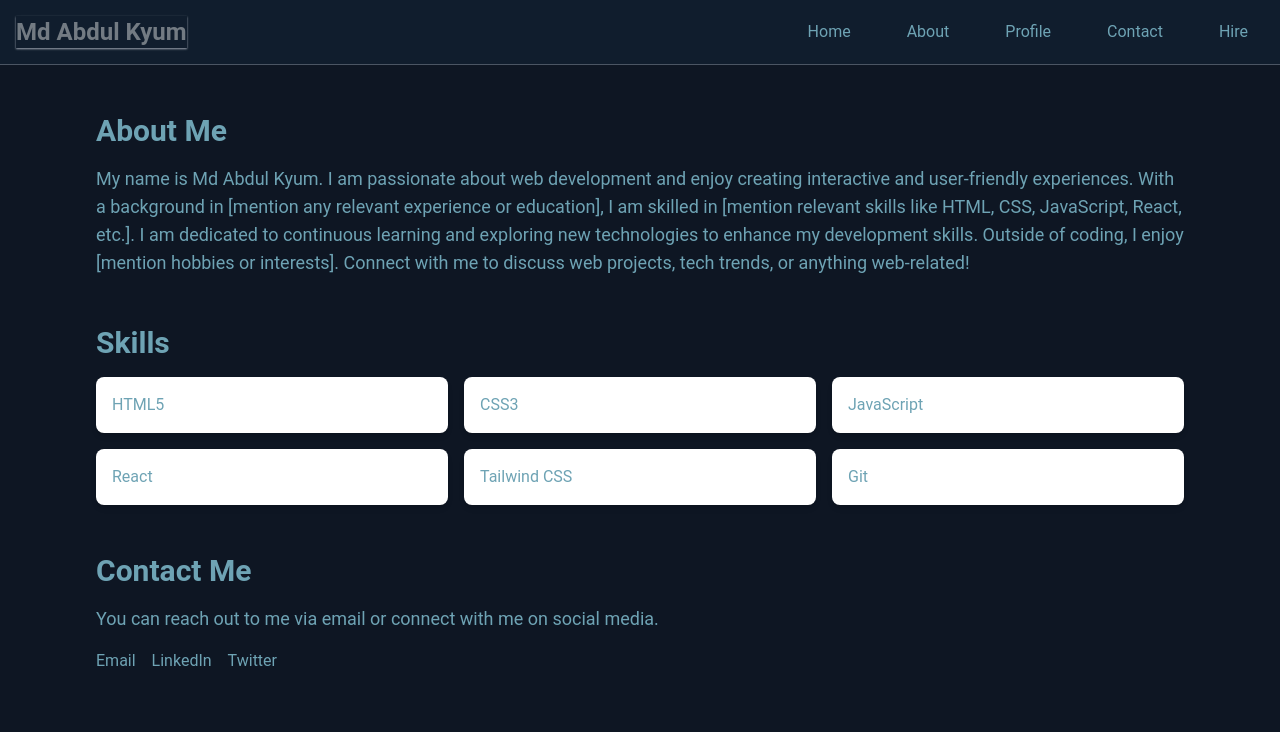
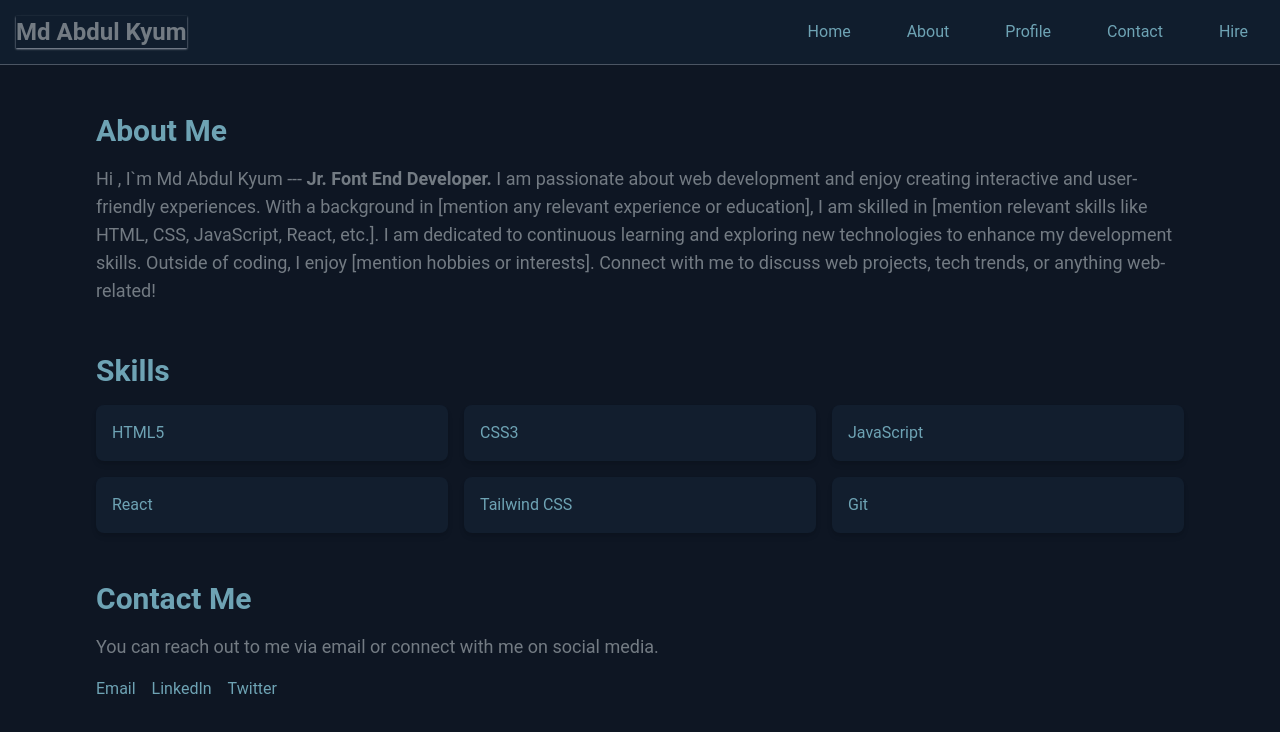
Before and after one commit to mdabdulkyum1/portfolio, a React (Vite) app: page /about in a window 1280 px wide. Shown: the top 732 px of the page. Built offline with nearby package versions, Linux system fonts and the light colour scheme.

Commit message:
updated my about and home componant

```diff
--- a/index.html
+++ b/index.html
@@ -4,6 +4,8 @@
     <meta charset="UTF-8" />
     <link rel="shortcut icon" href="favicon.ico" type="image/x-icon">
     <meta name="viewport" content="width=device-width, initial-scale=1.0" />
+    <!-- Font Awe some -->
+    <link rel="stylesheet" href="https://site-assets.fontawesome.com/releases/v6.6.0/css/all.css">
     <title>Md Abdul Kyum</title>
   </head>
   <body>
--- a/src/components/About.jsx
+++ b/src/components/About.jsx
@@ -5,28 +5,28 @@ const About = () => {
                     {/* Profile Summary */}
                     <section className="mb-12">
                         <h2 className="text-3xl font-bold text-navyblue mb-4">About Me</h2>
-                        <p className="text-lg text-navyblue">
-                            My name is Md Abdul Kyum. I am passionate about web development and enjoy creating interactive and user-friendly experiences. With a background in [mention any relevant experience or education], I am skilled in [mention relevant skills like HTML, CSS, JavaScript, React, etc.]. I am dedicated to continuous learning and exploring new technologies to enhance my development skills. Outside of coding, I enjoy [mention hobbies or interests]. Connect with me to discuss web projects, tech trends, or anything web-related!
+                        <p className="text-lg text-steel-gray">
+                        Hi , I`m Md Abdul Kyum --- <strong>Jr. Font End Developer.</strong> I am passionate about web development and enjoy creating interactive and user-friendly experiences. With a background in [mention any relevant experience or education], I am skilled in [mention relevant skills like HTML, CSS, JavaScript, React, etc.]. I am dedicated to continuous learning and exploring new technologies to enhance my development skills. Outside of coding, I enjoy [mention hobbies or interests]. Connect with me to discuss web projects, tech trends, or anything web-related!
                         </p>
                     </section>
 
                     {/* Skills Section */}
                     <section className="mb-12">
-                        <h2 className="text-3xl font-bold text-navyblue mb-4">Skills</h2>
+                        <h2 className="text-3xl font-bold text-slate-gray mb-4">Skills</h2>
                         <ul className="grid grid-cols-2 sm:grid-cols-3 gap-4">
-                            <li className="bg-white shadow-md rounded-lg p-4 text-navyblue">HTML5</li>
-                            <li className="bg-white shadow-md rounded-lg p-4 text-navyblue">CSS3</li>
-                            <li className="bg-white shadow-md rounded-lg p-4 text-navyblue">JavaScript</li>
-                            <li className="bg-white shadow-md rounded-lg p-4 text-navyblue">React</li>
-                            <li className="bg-white shadow-md rounded-lg p-4 text-navyblue">Tailwind CSS</li>
-                            <li className="bg-white shadow-md rounded-lg p-4 text-navyblue">Git</li>
+                            <li className="bg-rich-blue shadow-md rounded-lg p-4 text-slate-gray">HTML5</li>
+                            <li className="bg-rich-blue shadow-md rounded-lg p-4 text-slate-gray">CSS3</li>
+                            <li className="bg-rich-blue shadow-md rounded-lg p-4 text-slate-gray">JavaScript</li>
+                            <li className="bg-rich-blue shadow-md rounded-lg p-4 text-slate-gray">React</li>
+                            <li className="bg-rich-blue shadow-md rounded-lg p-4 text-slate-gray">Tailwind CSS</li>
+                            <li className="bg-rich-blue shadow-md rounded-lg p-4 text-slate-gray">Git</li>
                         </ul>
                     </section>
 
                     {/* Contact Information and Form */}
                     <section>
                         <h2 className="text-3xl font-bold text-navyblue mb-4">Contact Me</h2>
-                        <p className="text-lg text-navyblue mb-4">
+                        <p className="text-lg text-steel-gray mb-4">
                             You can reach out to me via email or connect with me on social media.
                         </p>
                         <ul className="flex space-x-4 mb-8">
--- /dev/null
+++ b/src/components/Banner.jsx
@@ -0,0 +1,19 @@
+const Banner = () => {
+    return(
+        <>
+
+              <div className="flex justify-center items-center  py-6 bg-rich-blue">
+                <div className="py-5">
+                <h1 className="text-slate-gray  text-3xl font-bold text-center">Welcome to My Portfolio!</h1>
+                <p className="text-center text-steel-gray w-9/12 my-4 mx-auto">Discover my journey in web development and explore my latest projects. I’m excited to share my work with you!</p>
+                <div className="text-center">
+                    <button className="hover:bg-gradient-to-r hover:from-slate-500 hover:to-slate-900 rounded-md border border-gray-500 shadow-sm text-slate-gray font-bold mt-4 px-6 py-3">Hire Me <i className="fa-light fa-arrow-up-right"></i></button>
+                </div>
+
+                </div>
+            </div>
+        </>
+    );
+}
+
+export default Banner;
--- a/src/components/Home.jsx
+++ b/src/components/Home.jsx
@@ -1,8 +1,11 @@
+import Banner from "./Banner";
+import About from './About';
 
 const Home = () => {
     return(
         <>
-
+          <Banner />
+          <About />
         </>
     )
 };
--- a/src/components/Navbar.jsx
+++ b/src/components/Navbar.jsx
@@ -21,11 +21,11 @@ const Navbar = () => {
               </svg>
             </button>
             <ul className={`lg:flex lg:items-center lg:space-x-6 ${isMenuOpen ? 'block' : 'hidden'} lg:block`}>
-              <li><Link to="/" className="hover:text-slate-gray hover:bg-deep-navy py-1 px-4">Home</Link></li>
-              <li><Link to="/about" className="hover:text-slate-gray hover:bg-deep-navy py-1 px-4">About</Link></li>
-              <li><Link to="/profile" className="hover:text-slate-gray hover:bg-deep-navy py-1 px-4">Profile</Link></li>
-              <li><Link to="/contact" className="hover:text-slate-gray hover:bg-deep-navy py-1 px-4">Contact</Link></li>
-              <li><Link to="/hire" className="hover:text-slate-gray hover:bg-deep-navy py-1 px-4">Hire</Link></li>
+              <li><Link to="/" className="hover:text-slate-gray hover:bg-deep-navy py-1 px-4 rounded">Home</Link></li>
+              <li><Link to="/about" className="hover:text-slate-gray hover:bg-deep-navy py-1 px-4 rounded">About</Link></li>
+              <li><Link to="/profile" className="hover:text-slate-gray hover:bg-deep-navy py-1 px-4 rounded">Profile</Link></li>
+              <li><Link to="/contact" className="hover:text-slate-gray hover:bg-deep-navy py-1 px-4 rounded">Contact</Link></li>
+              <li><Link to="/hire" className="hover:text-slate-gray hover:bg-deep-navy py-1 px-4 rounded">Hire</Link></li>
             </ul>
           </div>
           <div className={`lg:hidden ${isMenuOpen ? 'block' : 'hidden'} bg-deep-navy`}>
```
